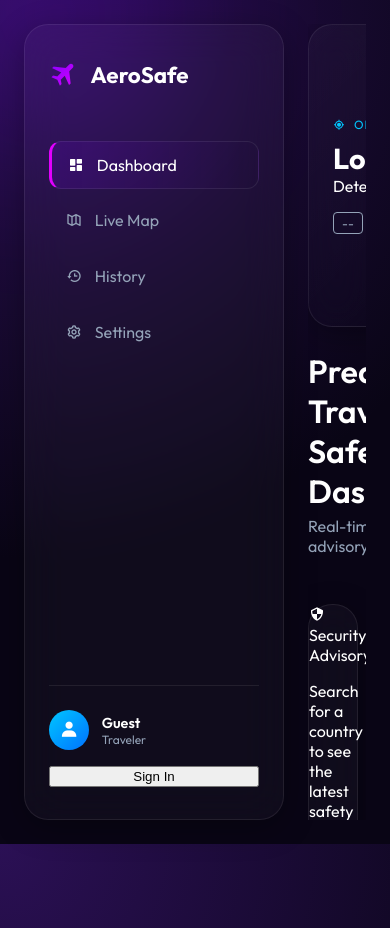
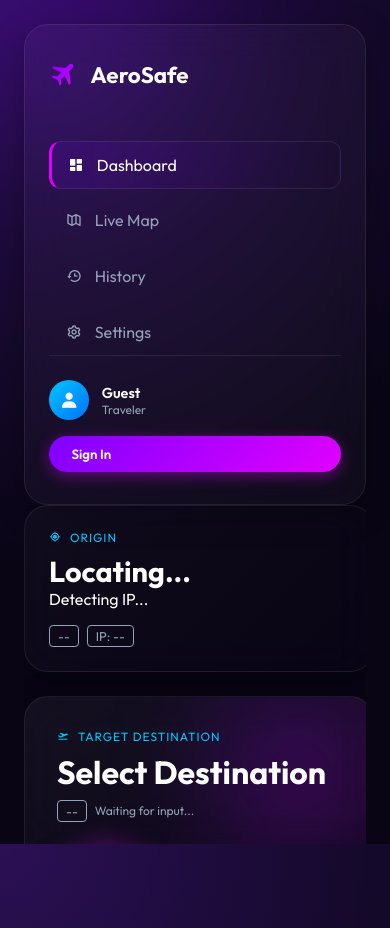
Before and after one commit to KestroyStephan/Predictive-Travel-Safety-Dashboard, a plain HTML site: page client/index.html in a window 390 px wide. Shown: the top 928 px of the page. Drawn offline with nearby package versions, Linux system fonts and the light colour scheme.

```diff
--- a/client/styles.css
+++ b/client/styles.css
@@ -99,3 +99,29 @@
 .score-sub { font-size: 0.7rem; color: var(--text-muted); }
 .risk-status { display: flex; flex-direction: column; gap: 0.4rem; }
 .risk-status .label { font-size: 0.75rem; color: var(--text-muted); text-transform: uppercase; letter-spacing: 1px; }
+
+/* Text Card */
+.text-card { grid-column: 1 / -1; padding: 1.5rem 2rem; }
+.card-title { font-size: 1.1rem; font-weight: 600; margin-bottom: 1rem; color: var(--text-muted); display: flex; align-items: center; gap: 0.5rem; }
+.scroll-area { max-height: 150px; overflow-y: auto; padding-right: 1rem; margin-bottom: 1rem; }
+.advisory-text { line-height: 1.6; font-size: 0.95rem; color: #e2e8f0; }
+.card-actions { border-top: 1px solid var(--glass-border); padding-top: 1rem; }
+
+/* Components */
+.chip { display: inline-block; padding: 0.3rem 1rem; border-radius: 50px; font-weight: 600; font-size: 0.85rem; text-align: center; }
+.chip.safe { background: rgba(0, 227, 150, 0.15); color: #00e396; border: 1px solid rgba(0, 227, 150, 0.3); }
+.chip.moderate { background: rgba(255, 176, 57, 0.15); color: #ffb039; border: 1px solid rgba(255, 176, 57, 0.3); }
+.chip.danger { background: rgba(255, 75, 75, 0.15); color: #ff4b4b; border: 1px solid rgba(255, 75, 75, 0.3); }
+.btn { padding: 0.6rem 1.4rem; border-radius: 50px; border: none; font-family: inherit; font-weight: 600; cursor: pointer; transition: all 0.3s; display: inline-flex; align-items: center; gap: 0.5rem; }
+.btn.primary { background: var(--gradient-primary); color: white; box-shadow: 0 4px 15px rgba(225, 0, 255, 0.4); }
+.btn.primary:hover { transform: translateY(-2px); box-shadow: 0 6px 20px rgba(225, 0, 255, 0.6); }
+.btn.secondary { background: rgba(255,255,255,0.1); color: white; border: 1px solid rgba(255,255,255,0.1); }
+.btn.ghost { background: transparent; color: var(--text-muted); border: 1px solid var(--glass-border); padding: 0.4rem; }
+.text-xs { font-size: 0.75rem; color: var(--text-muted); }
+
+/* Responsive */
+@media (max-width: 900px) {
+  .layout-container { grid-template-columns: 1fr; display: block; overflow-y: scroll; }
+  .dashboard-grid { grid-template-columns: 1fr; display: flex; flex-direction: column; }
+  .sidebar { margin-bottom: 1.5rem; }
+}
```
